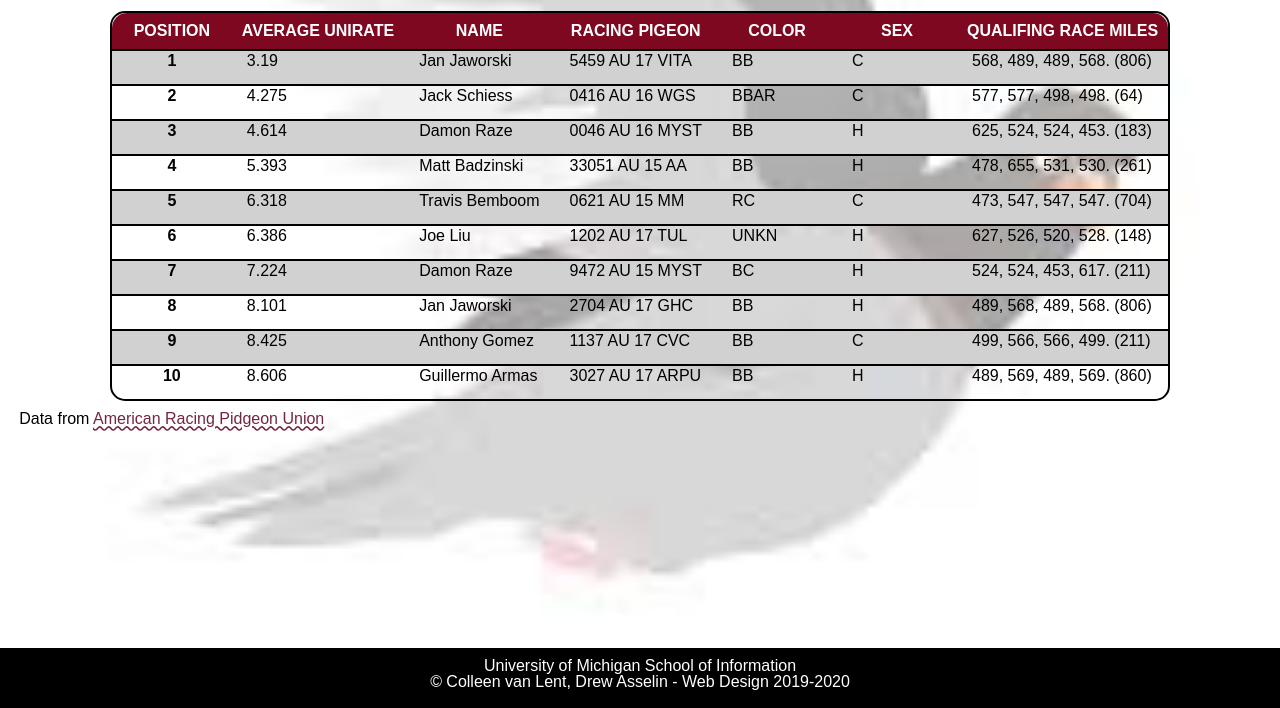
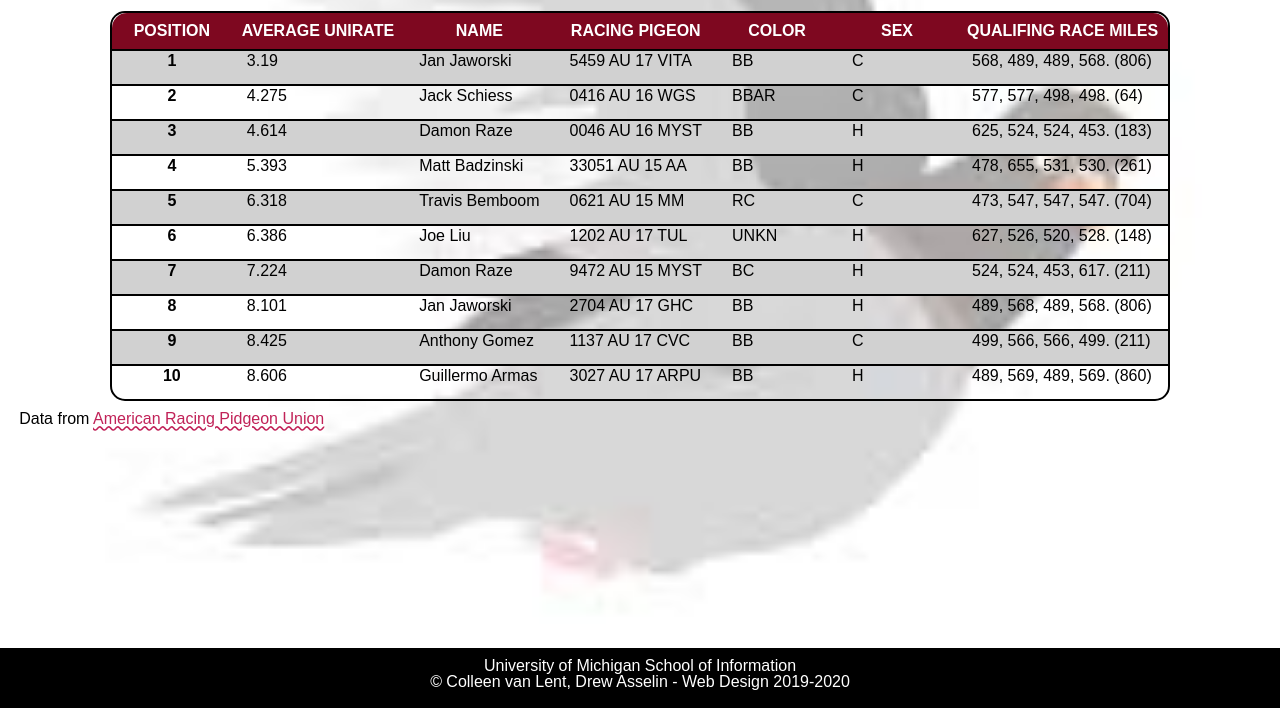
Before and after one commit to iamwrm/homework3, a plain HTML site: page index.html in a window 1280 px wide. Shown: the part 92-800 px from the top of the page. Drawn offline with Linux system fonts and the light colour scheme; a web font is replaced by a local one.

Commit message:
dont need to fix

```diff
--- a/css/style.css
+++ b/css/style.css
@@ -45,7 +45,7 @@ p {
 }
 
 a {
-  color: rgb(116, 38, 64);
+  color: #C12258 ;
   text-decoration-line: underline;
   text-decoration-style: wavy;
 }
```
